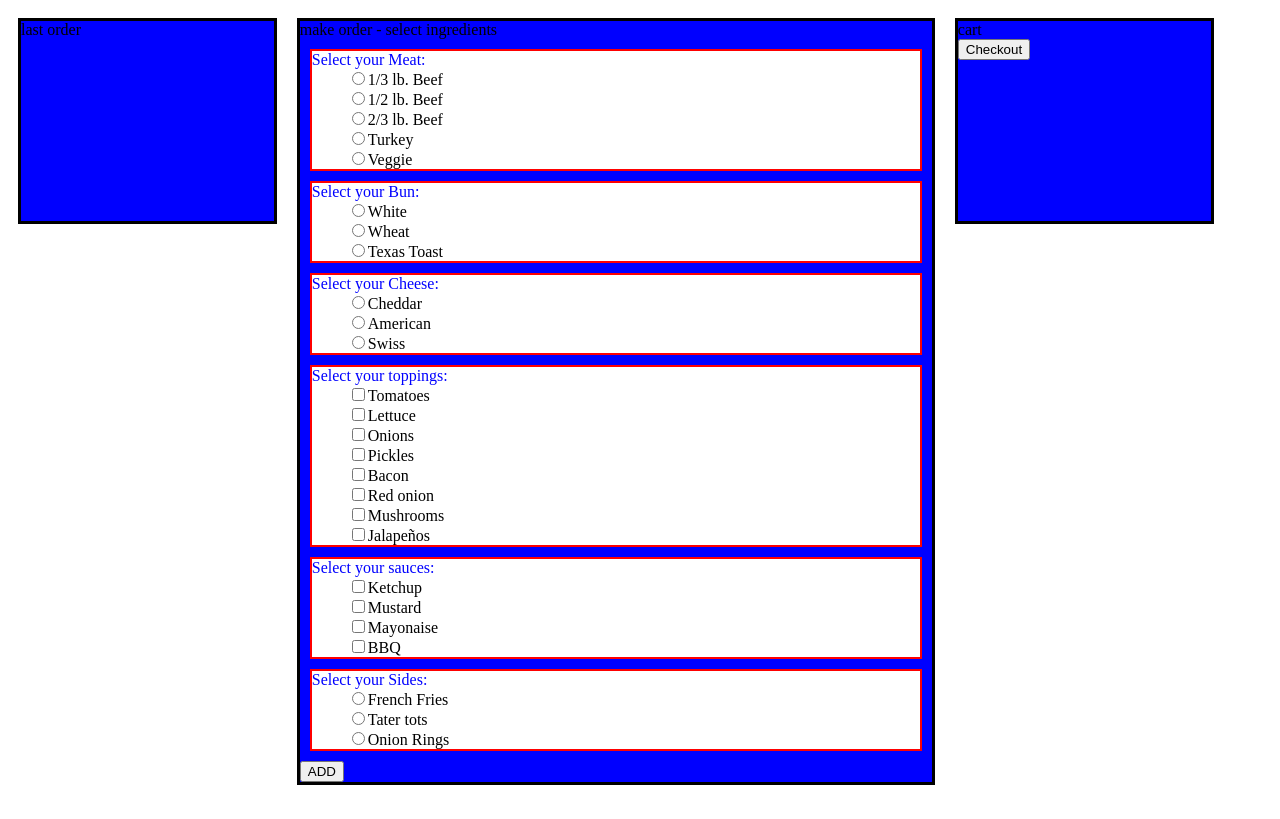
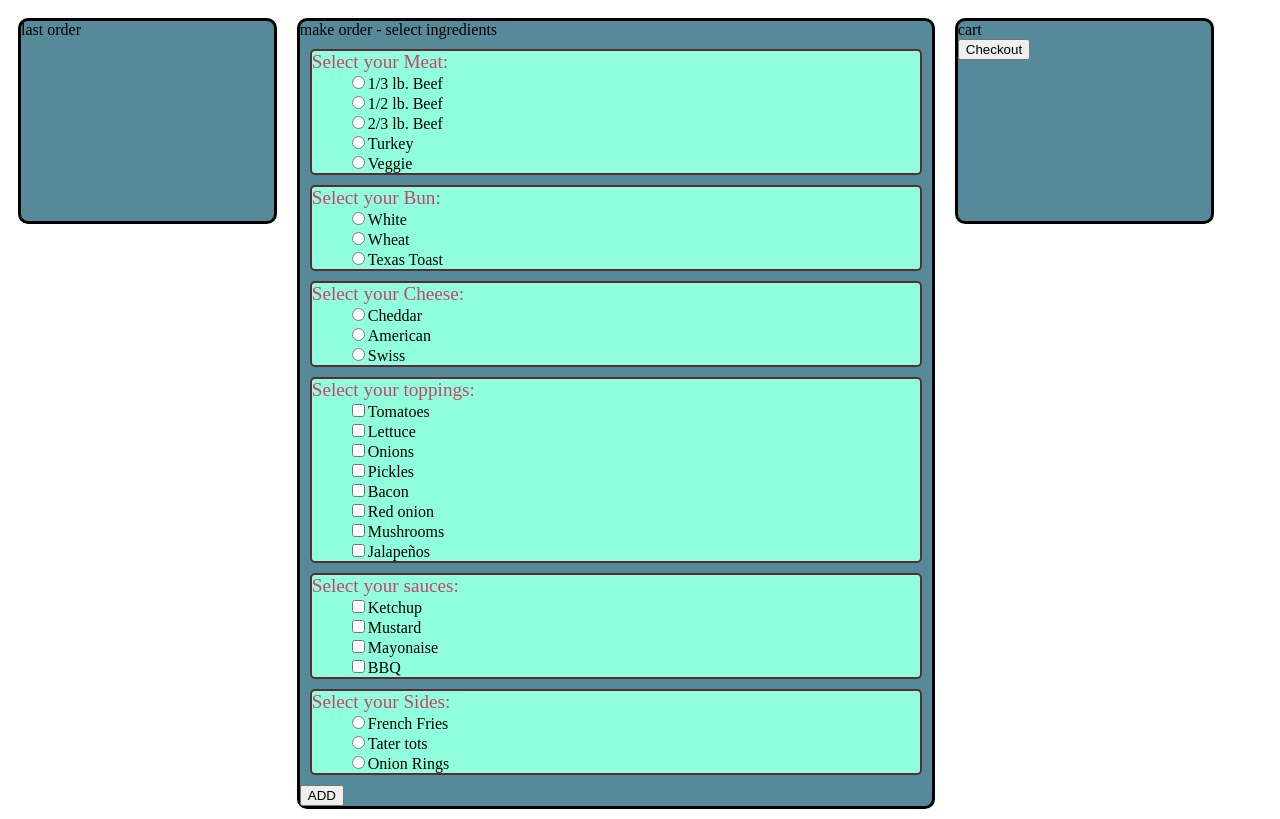
Before and after one commit to bcarson19/Burger-Bar, a PHP site: page /index.html in a window 1280 px wide. Before the commit the page ends 785 px from the top, so only its background shows below. Run offline with PHP 8.4, Linux system fonts and the light colour scheme.

Commit message:
Styling Changes & New Test Color Scheme

```diff
--- a/style/style.css
+++ b/style/style.css
@@ -11,8 +11,9 @@
 	float: left;
 	width: 20%;
 	height: 200px;
-	background-color: blue;
+	background-color: #568999; /*grayish blue*/
 	border: solid black;
+	border-radius: 10px;
 }
 
 #makeOrder{
@@ -20,22 +21,25 @@
 	float: left;
 	width: 50%;
 	height: auto;
-	background-color: blue;
+	background-color: #568999; /*grayish blue*/
 	border: solid black;
+	border-radius: 10px;
 }
 
 #cart{
 	float: left;
 	width: 20%;
 	height: 200px;
-	background-color: blue;
+	background-color: #568999; /*grayish blue*/
 	border: solid black;
+	border-radius: 10px;
 }
 
 .foodSelect{
-	background-color: white;
-	border: 2px red solid;
+	background-color: #90FFDD; /*teal*/
+	border: 2px #5C2B31 solid; /*Burgundy*/
 	margin: 3px;
+	border-radius: 5px;
 }
 
 #makeOrder form div input {
@@ -85,5 +89,6 @@
 }
 
 .title {
-color:blue;
+color:#C7446A;
+font-size:120%;
 }
```
